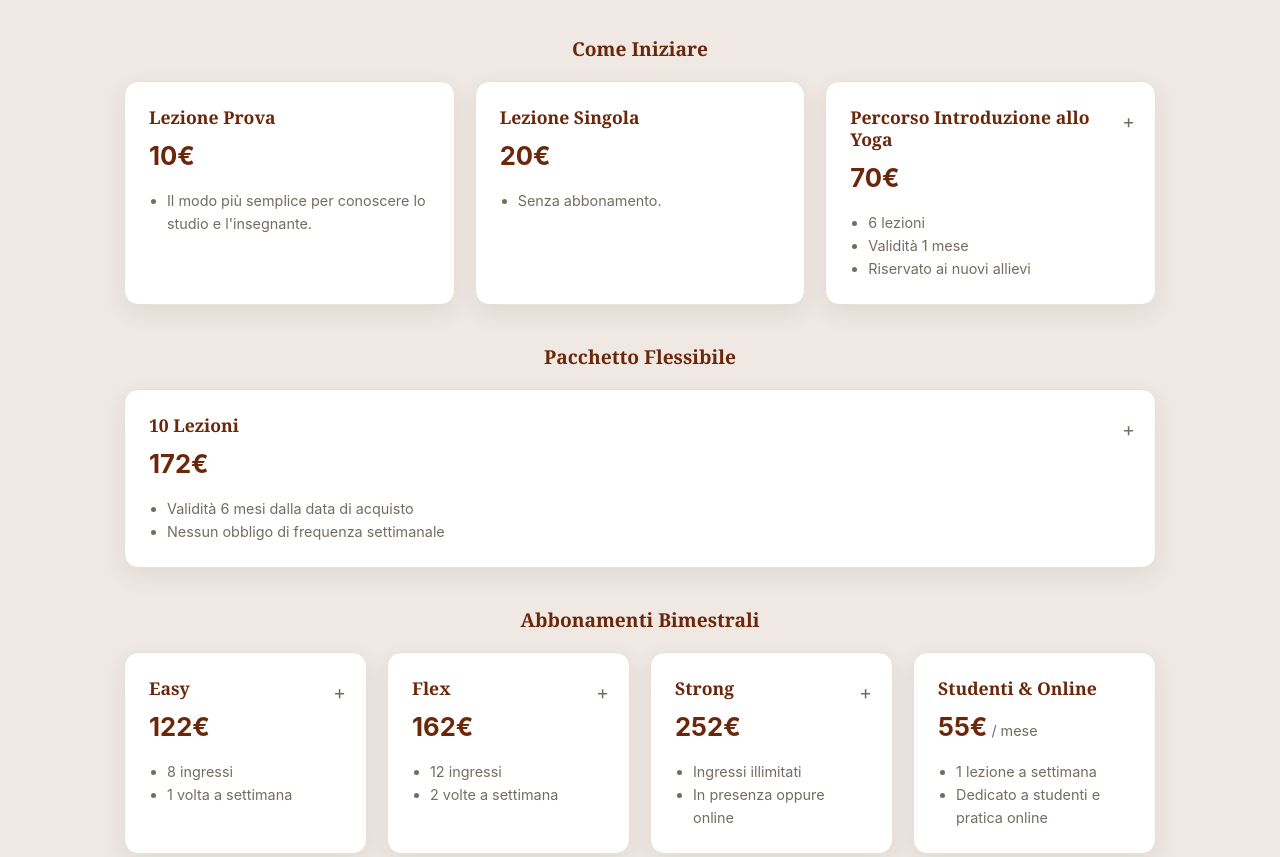
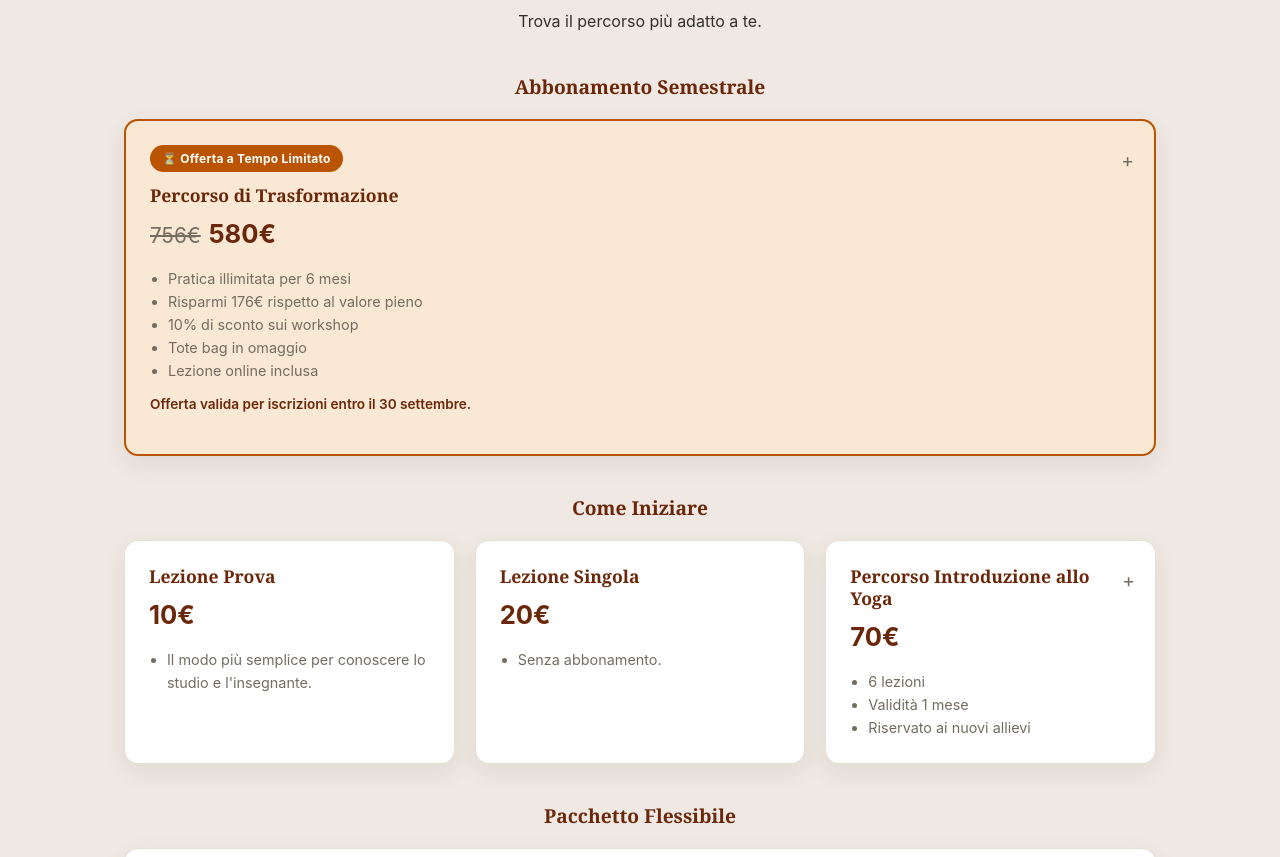
Before and after one commit to StructuredSpace/jennifer-rainoldi-yoga, a website with bundled scripts: page index.html in a window 1280 px wide. Shown: the part 1694-2551 px from the top of the page. Built offline with nearby package versions, Linux system fonts and the light colour scheme.

Commit message:
fix: hero typography, featured Semester offer, remove redundant heading
- Break the hero tagline onto five lines and drop the bold weight so
  the background photo reads through more clearly.
- Move the Semester subscription to the top of pricing (limited-time
  offer) and add a bilingual urgency badge to its card.
- Remove the "Il Mio Approccio" heading, which just repeated the
  hero/nav button label that reveals it.

```diff
--- a/data.js
+++ b/data.js
@@ -9,14 +9,13 @@ export const translations = {
     },
     hero: {
       tagline:
-        "Creo spazi di pratica per coltivare presenza, ascolto e consapevolezza, respiro dopo respiro. Un cammino verso la propria libertà.",
+        "Creo spazi di pratica\nper coltivare\npresenza, ascolto e consapevolezza,\nrespiro dopo respiro.\nUn cammino verso la propria libertà.",
       ctaStoria: "La Mia Storia in Pillole",
       ctaApproccio: "Conosci il Mio Approccio",
     },
     about: {
       heading: "La Mia Storia",
       bio: "Mi chiamo Jennifer e il mio percorso nello yoga inizia nel 2012 con l'Hatha Yoga, diventando nel tempo una pratica quotidiana. Nel 2021 approfondisco lo studio con una formazione biennale in Hatha e Vinyasa Yoga presso Hari Om. Nel 2023 viaggio alla volta di Rishikesh, dove mi formo in Vinyasa e Ashtanga Yoga, disciplina che incontro qui per la prima volta, integrando anatomia, pranayama, meditazione e filosofia. Nel 2024 torno in India per un corso intensivo di Ashtanga Yoga con Sachin Badoni. Insegno dal 2022 e nel 2024 apro a Sondrio il mio studio. A maggio 2026 completo una nuova formazione frequentando l'Assisting Academy presso Ashtanga Yoga Italia, guidata da Rosa Tagliafierro. Nel mondo immenso della pratica yogica resto prima di tutto una studentessa: la pratica è parte della mia quotidianità e il mio intento è condividere i benefici e la bellezza dello yoga che mi accompagnano sin dai primi passi. Con amore e cura accompagno ogni persona nel proprio personale percorso.",
-      philosophyHeading: "Il Mio Approccio",
       approccioIntro:
         "Lo Yoga per me rappresenta un cammino di ascolto, presenza e trasformazione. Uno spazio in cui fermarsi, respirare e ritrovare una connessione più profonda con sé stessi.",
       approccioIntro2:
@@ -84,14 +83,13 @@ export const translations = {
     },
     hero: {
       tagline:
-        "I create spaces for practice to cultivate presence, listening, and awareness, breath after breath. A path toward your own freedom.",
+        "I create spaces for practice\nto cultivate\npresence, listening, and awareness,\nbreath after breath.\nA path toward your own freedom.",
       ctaStoria: "My Story in a Nutshell",
       ctaApproccio: "Discover My Approach",
     },
     about: {
       heading: "My Story",
       bio: "My name is Jennifer, and my yoga journey began in 2012 with Hatha Yoga, which over time became a daily practice. In 2021 I deepened my studies with a two-year training in Hatha and Vinyasa Yoga at Hari Om. In 2023 I traveled to Rishikesh, where I trained in Vinyasa and Ashtanga Yoga — a discipline I discovered there for the first time — integrating anatomy, pranayama, meditation, and philosophy. In 2024 I returned to India for an intensive Ashtanga Yoga course with Sachin Badoni. I have been teaching since 2022, and in 2024 I opened my own studio in Sondrio. In May 2026 I completed further training at the Assisting Academy of Ashtanga Yoga Italia, led by Rosa Tagliafierro. In the vast world of yoga practice, I remain first and foremost a student: practice is part of my daily life, and my intention is to share the benefits and beauty of yoga that have accompanied me since my first steps. With love and care, I accompany each person on their own personal journey.",
-      philosophyHeading: "My Approach",
       approccioIntro:
         "For me, Yoga represents a path of listening, presence, and transformation. A space to pause, breathe, and reconnect more deeply with yourself.",
       approccioIntro2:
@@ -152,6 +150,44 @@ export const translations = {
 };
 
 export const pricingGroups = [
+  {
+    id: "semester",
+    title: { it: "Abbonamento Semestrale", en: "Semester Subscription" },
+    plans: [
+      {
+        id: "semester",
+        name: { it: "Percorso di Trasformazione", en: "Transformation Path" },
+        badge: { it: "⏳ Offerta a Tempo Limitato", en: "⏳ Limited-Time Offer" },
+        price: "580€",
+        originalPrice: "756€",
+        deadline: {
+          it: "Offerta valida per iscrizioni entro il 30 settembre.",
+          en: "Offer valid for sign-ups by September 30.",
+        },
+        details: {
+          it: [
+            "Pratica illimitata per 6 mesi",
+            "Risparmi 176€ rispetto al valore pieno",
+            "10% di sconto sui workshop",
+            "Tote bag in omaggio",
+            "Lezione online inclusa",
+          ],
+          en: [
+            "Unlimited practice for 6 months",
+            "Save 176€ off full value",
+            "10% off workshops",
+            "Free tote bag",
+            "Online class included",
+          ],
+        },
+        description: {
+          it: "Se senti il desiderio di dedicarti allo yoga con continuità, questo è il momento giusto per iniziare un percorso di 6 mesi che ti accompagnerà in un viaggio più profondo verso equilibrio, consapevolezza e crescita personale. Un periodo abbastanza lungo per creare continuità, approfondire la pratica e trasformare lo yoga in un'abitudine.",
+          en: "If you feel ready to commit to yoga with continuity, this is the right moment to begin a 6-month path that will guide you on a deeper journey toward balance, awareness, and personal growth. A period long enough to build consistency, deepen your practice, and turn yoga into a habit.",
+        },
+        highlight: true,
+      },
+    ],
+  },
   {
     id: "start",
     title: { it: "Come Iniziare", en: "Getting Started" },
@@ -266,41 +302,4 @@ export const pricingGroups = [
       },
     ],
   },
-  {
-    id: "semester",
-    title: { it: "Abbonamento Semestrale", en: "Semester Subscription" },
-    plans: [
-      {
-        id: "semester",
-        name: { it: "Percorso di Trasformazione", en: "Transformation Path" },
-        price: "580€",
-        originalPrice: "756€",
-        deadline: {
-          it: "Offerta valida per iscrizioni entro il 30 settembre.",
-          en: "Offer valid for sign-ups by September 30.",
-        },
-        details: {
-          it: [
-            "Pratica illimitata per 6 mesi",
-            "Risparmi 176€ rispetto al valore pieno",
-            "10% di sconto sui workshop",
-            "Tote bag in omaggio",
-            "Lezione online inclusa",
-          ],
-          en: [
-            "Unlimited practice for 6 months",
-            "Save 176€ off full value",
-            "10% off workshops",
-            "Free tote bag",
-            "Online class included",
-          ],
-        },
-        description: {
-          it: "Se senti il desiderio di dedicarti allo yoga con continuità, questo è il momento giusto per iniziare un percorso di 6 mesi che ti accompagnerà in un viaggio più profondo verso equilibrio, consapevolezza e crescita personale. Un periodo abbastanza lungo per creare continuità, approfondire la pratica e trasformare lo yoga in un'abitudine.",
-          en: "If you feel ready to commit to yoga with continuity, this is the right moment to begin a 6-month path that will guide you on a deeper journey toward balance, awareness, and personal growth. A period long enough to build consistency, deepen your practice, and turn yoga into a habit.",
-        },
-        highlight: true,
-      },
-    ],
-  },
 ];
--- a/index.html
+++ b/index.html
@@ -49,7 +49,6 @@
           <p data-i18n="about.bio">Bio in caricamento…</p>
         </div>
         <div id="approccio" hidden>
-          <h3 data-i18n="about.philosophyHeading">Il Mio Approccio</h3>
           <p data-i18n="about.approccioIntro">Approccio in caricamento…</p>
           <p data-i18n="about.approccioIntro2"></p>
           <p class="approccio-teach-label" data-i18n="about.approccioTeachLabel">Insegno:</p>
--- a/render.js
+++ b/render.js
@@ -22,7 +22,11 @@ export function renderPricingCardHTML(plan, lang) {
   const more = plan.description
     ? `<p class="pricing-card-more" hidden>${plan.description[lang]}</p>`
     : "";
+  const badge = plan.badge
+    ? `<span class="pricing-card-badge">${plan.badge[lang]}</span>`
+    : "";
   return `<div class="pricing-card${highlightClass}${expandableClass}"${interactiveAttrs}>
+    ${badge}
     <h4 class="pricing-card-name">${name}</h4>
     <p class="pricing-card-price">${original}<span class="pricing-card-price-amount">${plan.price}</span>${unit}</p>
     <ul class="pricing-card-details">${details}</ul>
--- a/styles.css
+++ b/styles.css
@@ -203,8 +203,10 @@ a {
   max-width: 640px;
   margin: 0 auto 32px;
   font-size: clamp(1.6rem, 3vw, 2.4rem);
+  font-weight: 400;
   color: #fff;
   text-shadow: 0 2px 12px rgba(0, 0, 0, 0.35);
+  white-space: pre-line;
 }
 
 .hero-ctas {
@@ -302,6 +304,18 @@ section h2 {
 .pricing-card--highlight {
   background: var(--color-highlight-bg);
   border: 2px solid var(--color-highlight);
+}
+
+.pricing-card-badge {
+  display: inline-block;
+  margin-bottom: 12px;
+  padding: 4px 12px;
+  border-radius: 999px;
+  background: var(--color-highlight);
+  color: #fff;
+  font-size: 0.75rem;
+  font-weight: 700;
+  letter-spacing: 0.02em;
 }
 
 .pricing-card-name {
```
Also changed, not shown: tests/render.test.mjs (+24 -0 lines).
